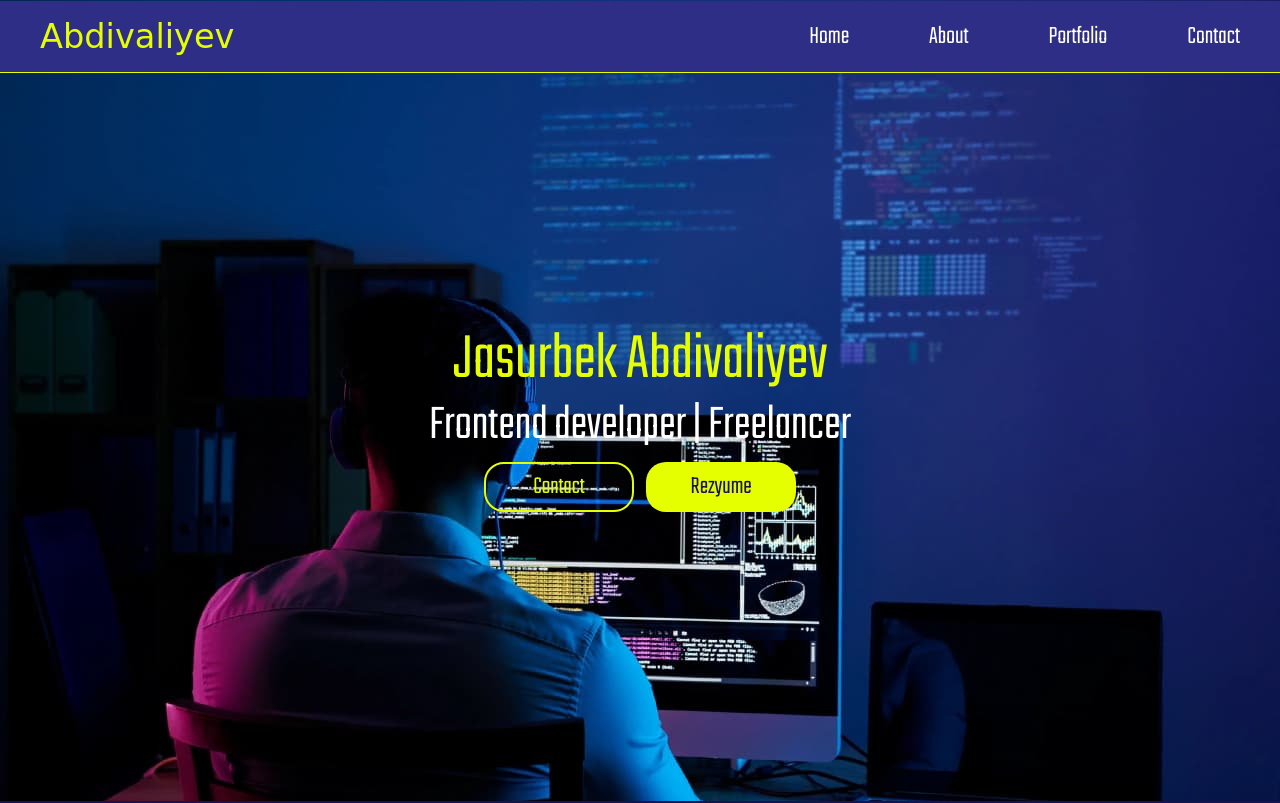
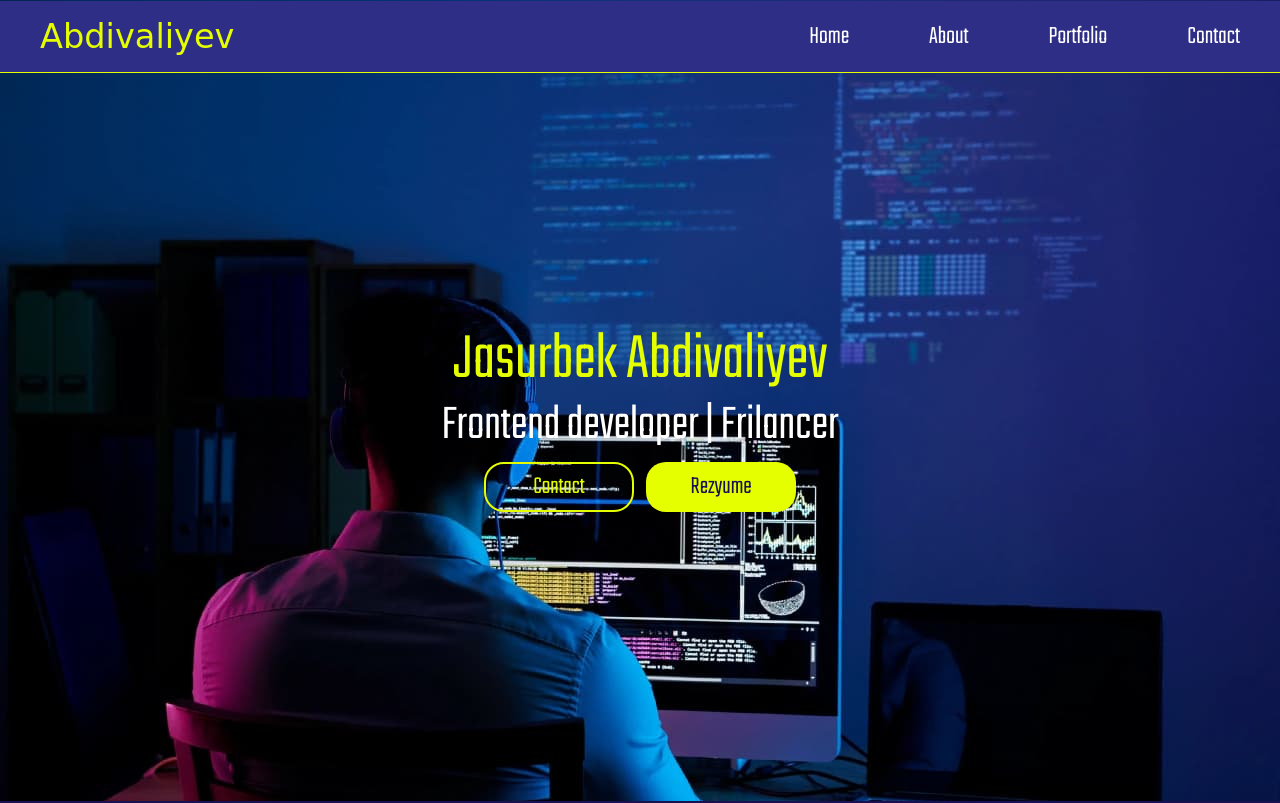
Before and after one commit to JasurbekAbdivaliyev/Abdivaliyev_web_site, a plain HTML site: page index.html in a window 1280 px wide. Shown: the top 803 px of the page. Drawn offline with Linux system fonts and the light colour scheme; a web font is replaced by a local one.

Commit message:
Update index.html

```diff
--- a/index.html
+++ b/index.html
@@ -40,7 +40,7 @@
 
         <div class="welcome">
             <p class="Me">Jasurbek Abdivaliyev</p>
-            <p class="Jobs">Frontend developer | Freelancer</p>
+            <p class="Jobs">Frontend developer | Frilancer</p>
             <div class="buttons">
                 <a href="#contact"><button class="aloqa">Contact</button></a>
                 <a href="./Materials/Jasurbek%20Abdivaliyev%20(2)%20(2).pdf" download="Jasurbek Abdivaliyev (2) (2).pdf"><button class="rezyume">Rezyume</button></a>
```
